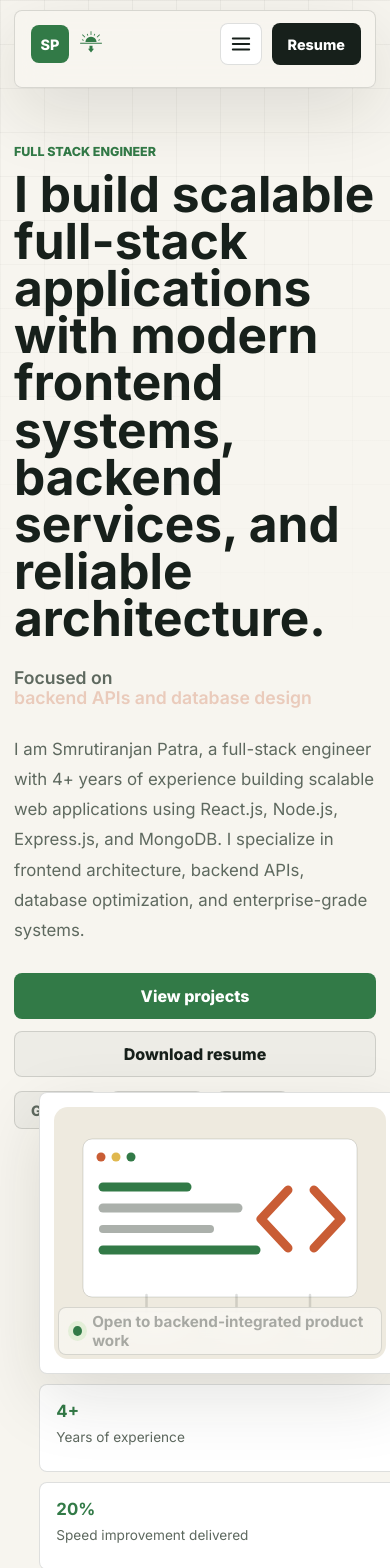
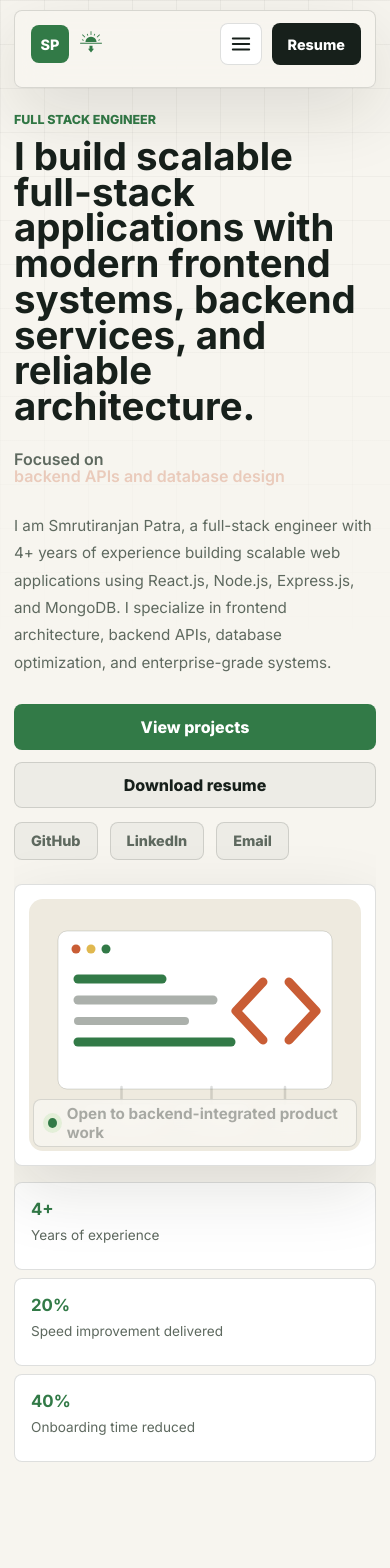
Before and after one commit to Smrutiranjan-Patra/portfolio, a React (Create React App) app: page / in a window 390 px wide. Shown: the top 1568 px of the page. Built offline with nearby package versions, Linux system fonts and the light colour scheme.

Commit message:
feat: update home.css for improved layout and responsiveness across various screen sizes

```diff
--- a/src/components/css/home.css
+++ b/src/components/css/home.css
@@ -3,26 +3,46 @@
     display: flex;
     align-items: center;
     padding-top: 56px;
+    overflow: hidden;
 }
 
 #personal {
     display: grid;
-    grid-template-columns: minmax(0, 1.02fr) minmax(360px, 0.98fr);
+    grid-template-columns: minmax(0, 0.95fr) minmax(0, 1.05fr);
     gap: clamp(32px, 6vw, 76px);
     align-items: center;
     width: 100%;
+    min-width: 0;
 }
 
 #data {
-    max-width: 720px;
+    max-width: 640px;
+    min-width: 0;
 }
 
 .name {
     margin: 0;
     color: var(--text);
-    font-size: clamp(2.8rem, 7vw, 6.8rem);
-    line-height: 0.95;
+    font-size: clamp(3rem, 7.5vw, 7.2rem);
+    line-height: 0.93;
     letter-spacing: 0;
+}
+
+.role-line {
+    min-height: 38px;
+    margin: 24px 0 0;
+    color: var(--muted);
+    font-size: clamp(1.15rem, 2.2vw, 1.55rem);
+    font-weight: 600;
+    line-height: 1.35;
+}
+
+.descriptions {
+    max-width: 640px;
+    margin: 20px 0 0;
+    color: var(--muted);
+    font-size: 1.1rem;
+    line-height: 1.8;
 }
 
 .role-line {
@@ -114,8 +134,10 @@
 
 #picture {
     position: relative;
-    top: -12%;
-    left: 7%;
+    width: 100%;
+    display: flex;
+    flex-direction: column;
+    align-items: center;
 }
 
 .vector-card {
@@ -125,6 +147,8 @@
     border-radius: 8px;
     background: var(--surface);
     box-shadow: var(--shadow);
+    max-width: 560px;
+    width: 100%;
 }
 
 .developer-vector {
@@ -243,7 +267,8 @@
     display: grid;
     grid-template-columns: repeat(3, 1fr);
     gap: 10px;
-    margin-top: 10px;
+    margin-top: 16px;
+    width: 100%;
 }
 
 .hero-stats div {
@@ -274,21 +299,50 @@
 @media (max-width: 900px) {
     .hero {
         min-height: auto;
+        padding-top: 40px;
     }
 
     #personal {
         grid-template-columns: 1fr;
+        gap: clamp(24px, 4vw, 48px);
     }
 
     #picture {
-        max-width: 520px;
-        width: 100%;
+        max-width: 500px;
+    }
+
+    .hero-stats {
+        grid-template-columns: repeat(3, 1fr);
+        gap: 8px;
+    }
+}
+
+@media (max-width: 640px) {
+    .hero-stats {
+        grid-template-columns: 1fr 1fr;
     }
 }
 
 @media (max-width: 560px) {
+    .hero {
+        padding-top: 24px;
+    }
+
     .name {
-        font-size: 3.1rem;
+        font-size: 2.4rem;
+    }
+
+    .role-line {
+        font-size: clamp(1rem, 3vw, 1.2rem);
+        min-height: 32px;
+    }
+
+    .descriptions {
+        font-size: 0.95rem;
+    }
+
+    .hero-actions {
+        flex-direction: column;
     }
 
     .hero-actions a,
@@ -300,4 +354,8 @@
     .hero-stats {
         grid-template-columns: 1fr;
     }
+
+    .vector-card {
+        max-width: 100%;
+    }
 }
```
